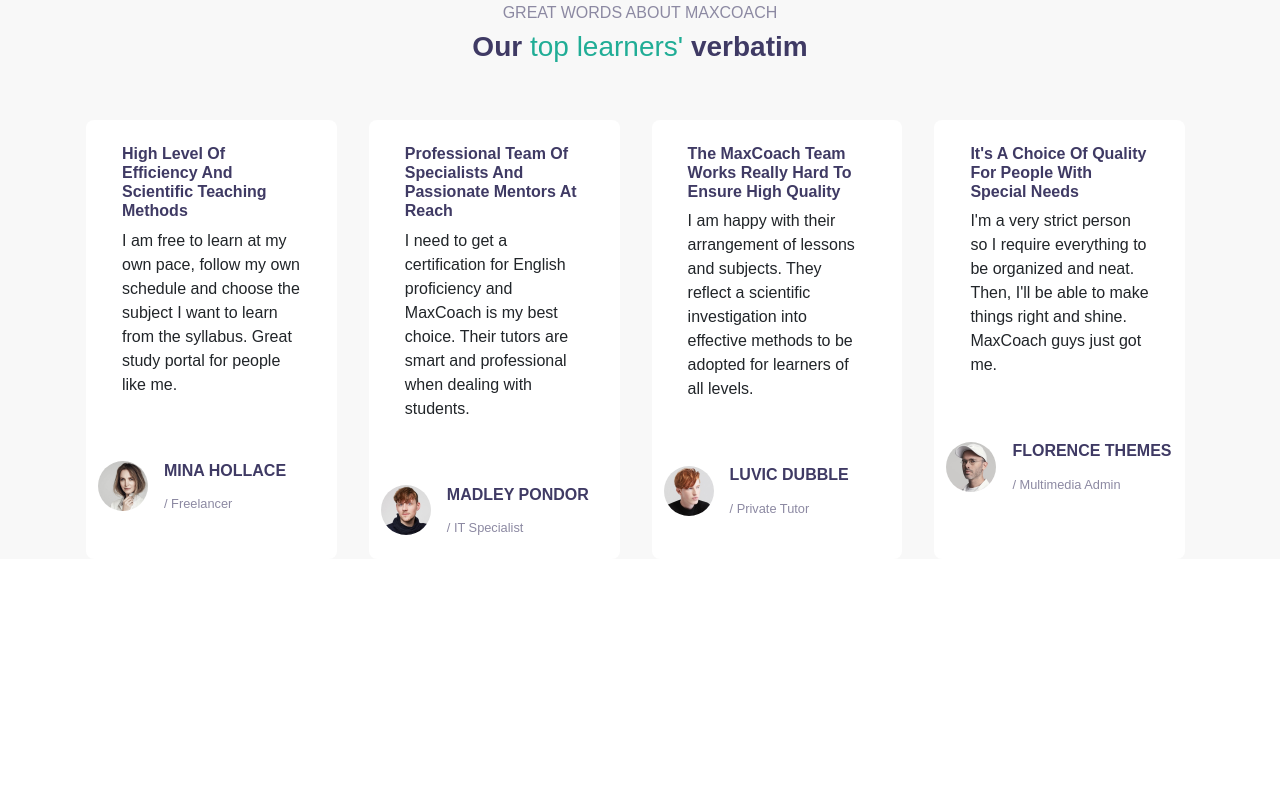
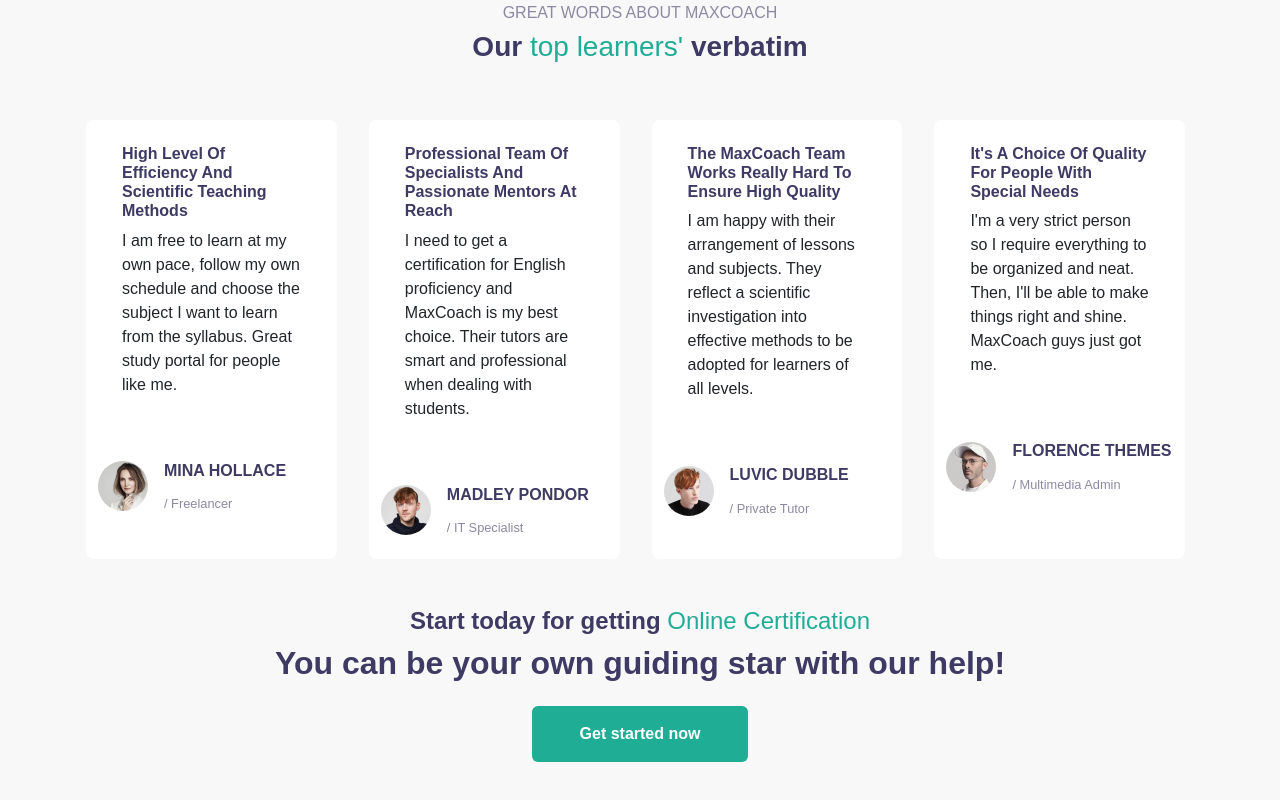
Before and after one commit to marcocareddu/proj-html-vuejs, a Vue app: page / in a window 1280 px wide. Shown: the part 2986-3786 px from the top of the page. Before the commit the page ends 3545 px from the top, so only its background shows below. Built offline with nearby package versions, Linux system fonts and the light colour scheme.

Commit message:
VUE Carousel - Added Certification section & btn

```diff
--- a/src/components/carousel/CarouselSection.vue
+++ b/src/components/carousel/CarouselSection.vue
@@ -1,11 +1,12 @@
 <script>
 import CarouselCard from './CarouselCard.vue';
+import BaseButton from '../BaseButton.vue';
 
 // Import Data
 import { carouselData } from '../../assets/data/index';
 
 export default {
-    components: { CarouselCard },
+    components: { CarouselCard, BaseButton },
 
     data() {
         return {
@@ -23,10 +24,25 @@
                 <h6>GREAT WORDS ABOUT MAXCOACH</h6>
                 <h3 class="fw-bolder">Our <span>top learners'</span> verbatim</h3>
             </div>
+
+            <!-- Carousel Section Start -->
             <div class="row">
+
+                <!-- Carousel Card Inject -->
                 <CarouselCard v-for="card in carouselData" :key="card.name" :carouselData="card" />
             </div>
         </div>
+
+        <!-- Online Certification -->
+        <div class="text-center py-5">
+            <h4 class="fw-bolder">Start today for getting <span>Online Certification</span></h4>
+            <h2 class="fw-bolder">You can be your own guiding star with our help!</h2>
+
+            <!-- Base Button -->
+            <BaseButton :buttonText="'Get started now'" />
+        </div>
+
+
     </div>
 </template>
 
@@ -37,7 +53,6 @@
     background: $topsBgColor;
 }
 
-
 h6 {
     color: $customLilla;
 }
@@ -47,7 +62,9 @@
     font-weight: 500;
 }
 
-.title {
+.title,
+h4,
+h2 {
     color: $tertiaryColor;
 }
 </style>
```
